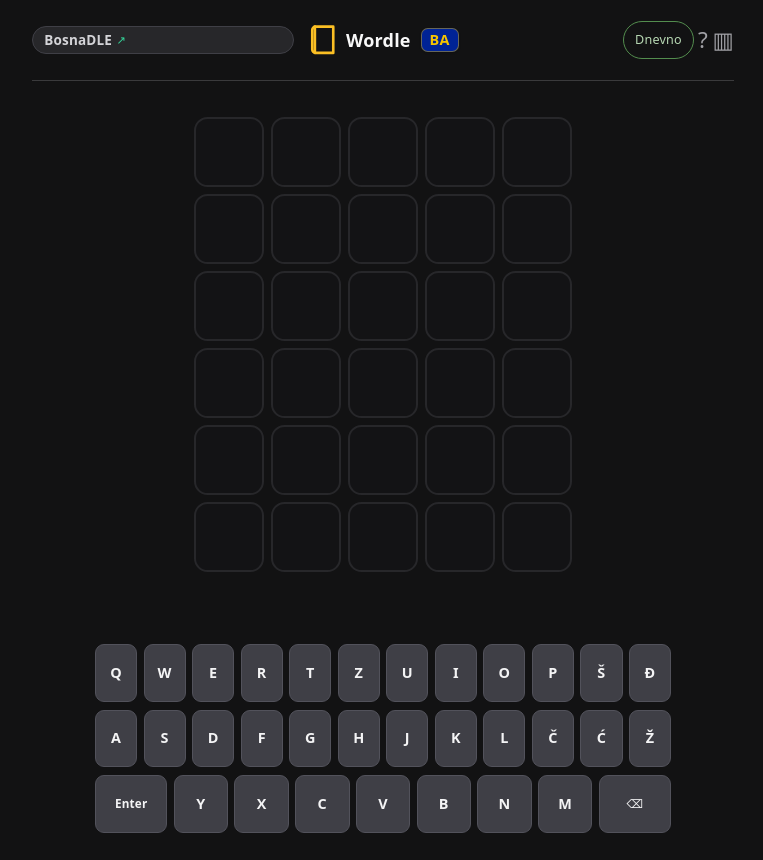
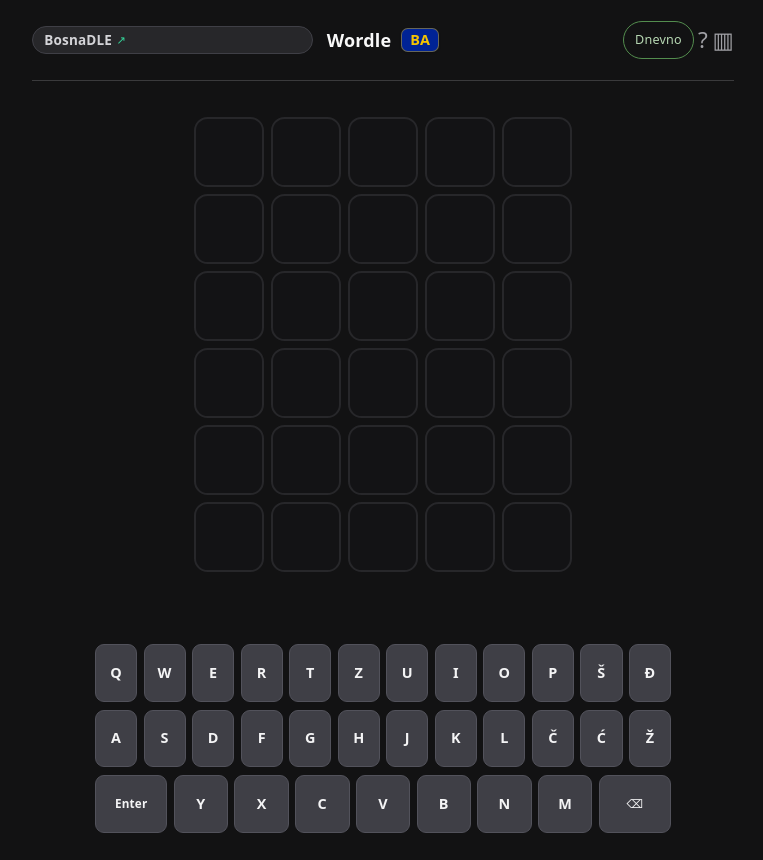
Before and after one commit to murkee2/wordle-ba, a website built with Vite: page index.html in a window 1280 px wide. Shown: the whole page, without its empty margins (257-1020 px from the left). Built offline with nearby package versions, Linux system fonts and the light colour scheme.

Commit message:
Remove inline SVG from brand logo
Remove the inline SVG icon from the .brand-logo in index.html, leaving only the text logo (WordleBA). Simplifies header markup and avoids rendering the previous SVG element.

```diff
--- a/index.html
+++ b/index.html
@@ -12,7 +12,7 @@
     <div id="app" class="mx-auto flex min-h-screen w-full max-w-2xl flex-col px-4 sm:px-6">
       <header class="game-header">
         <a href="#" target="_blank" class="portal-badge px-2.5 py-1 text-xs font-semibold rounded-md bg-zinc-800 hover:bg-zinc-700 text-zinc-300 border border-zinc-700 transition">BosnaDLE <span class="text-emerald-400 text-[10px]">↗</span></a>
-        <h1 class="brand-logo"><svg aria-hidden="true" viewBox="0 0 24 24"><path d="M4 19.5v-15A2.5 2.5 0 0 1 6.5 2H20v20H6.5A2.5 2.5 0 0 1 4 19.5Z"/><path d="M6 2v20"/></svg><span>Wordle</span><b>BA</b></h1>
+        <h1 class="brand-logo"><span>Wordle</span><b>BA</b></h1>
         <div class="header-actions">
           <button id="mode-button" class="mode-badge" type="button" aria-label="Prebaci na slobodnu igru">Dnevno</button>
           <button id="help-button" class="header-icon" type="button" aria-label="Pomoć">?</button>
```
